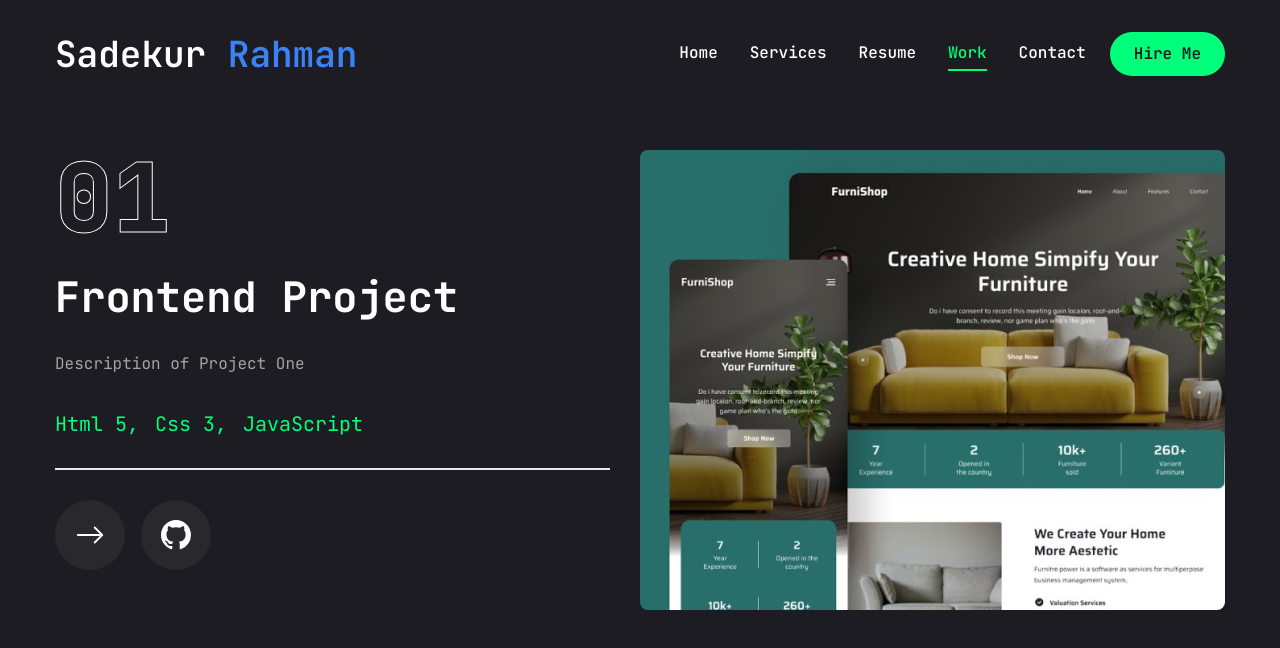
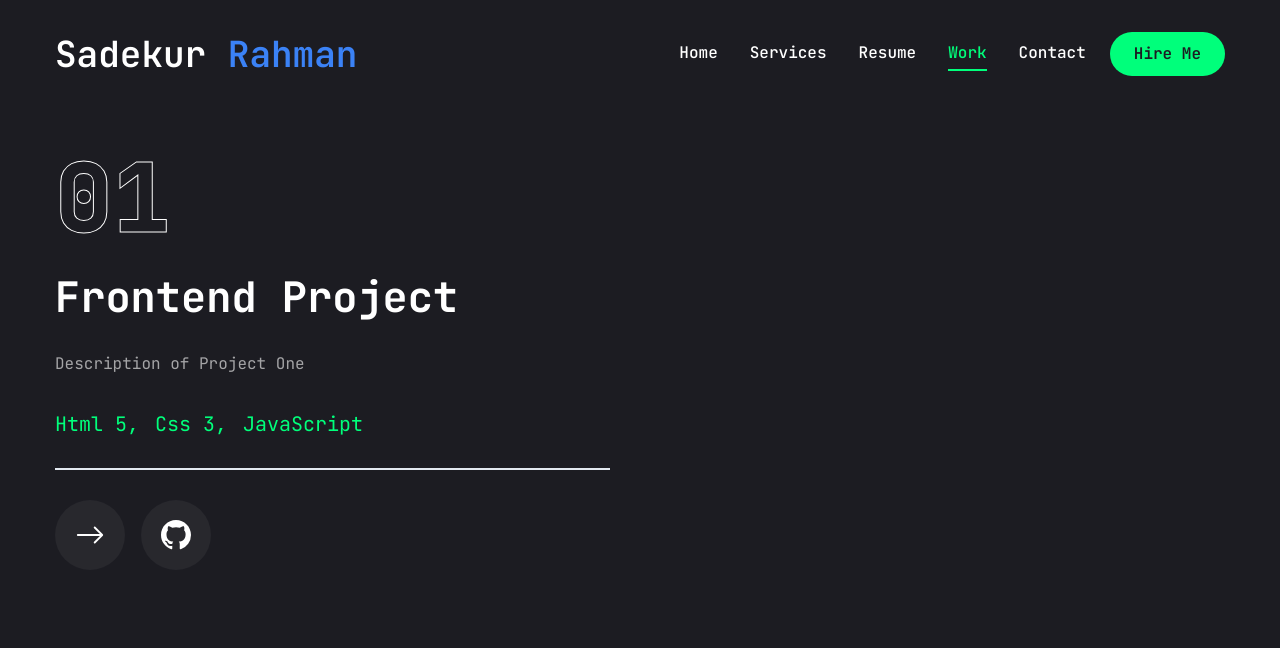
Before and after one commit to sadekur/pfs-2, a Next.js app: page /work in a window 1280 px wide. Shown: the top 648 px of the page. Built offline with nearby package versions, Linux system fonts and the light colour scheme.

Commit message:
Refactor Work component layout for improved readability and structure

```diff
--- a/app/work/page.jsx
+++ b/app/work/page.jsx
@@ -110,8 +110,9 @@ const Work = () => {
           <Swiper spaceBetween={30} slidesPerView={1} loop={true} className="xl:h-[520px] mb-12" onSlideChange={handleSlideChange}>
             {projects.map((item, index) => {
               return (
-                <SwiperSlide key={index} onClick={() => setProject(item)}>
-                  <Image src={item.image} alt={item.title} width={600} height={400} className="rounded-lg object-cover cursor-pointer" />
+                <SwiperSlide key={index} className="w-full">
+                  <div className="h-[460px] relative group felx items-center justify-center bg-pink/50">
+                  </div>
                 </SwiperSlide>
               );
             })}
```
